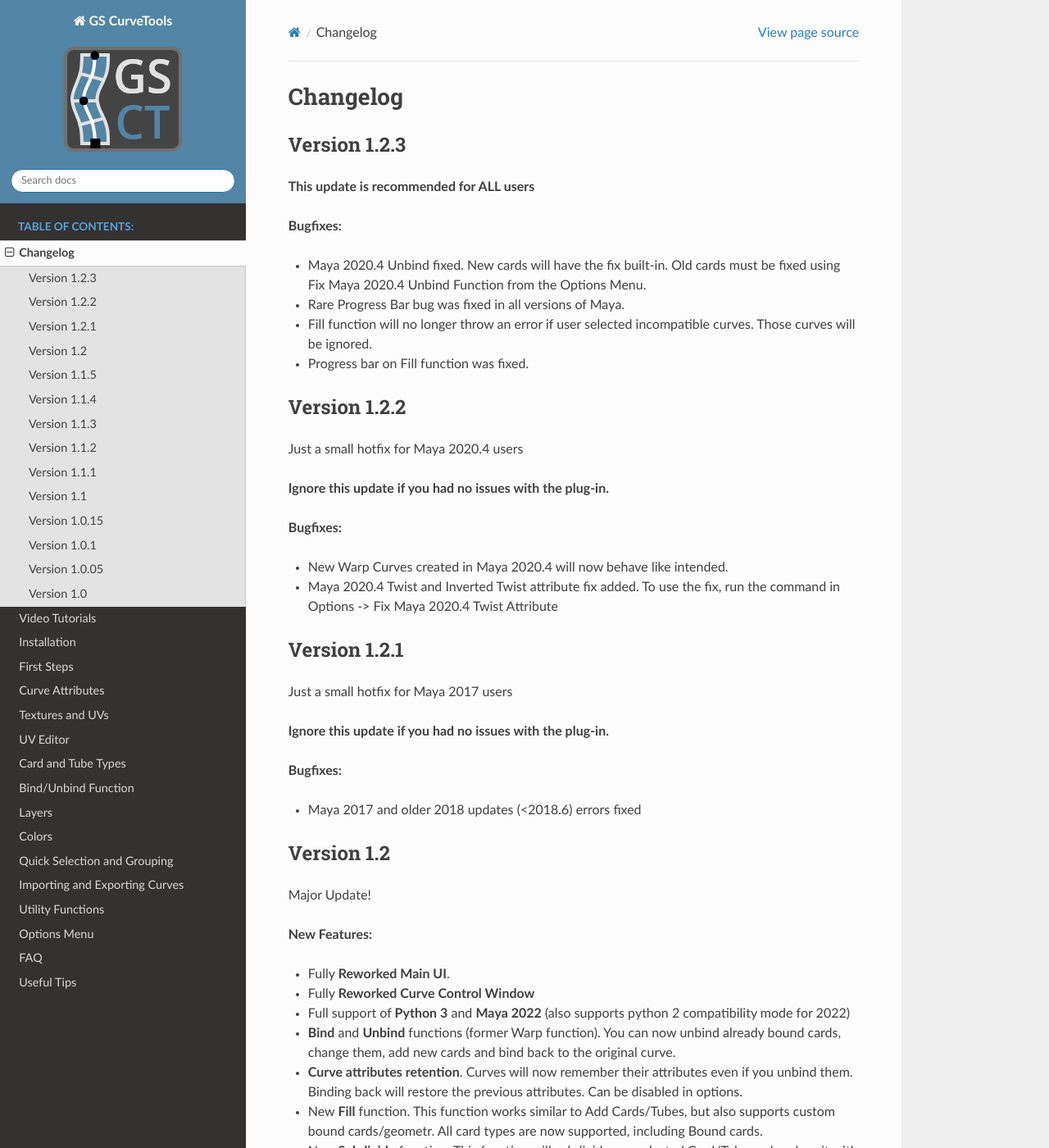
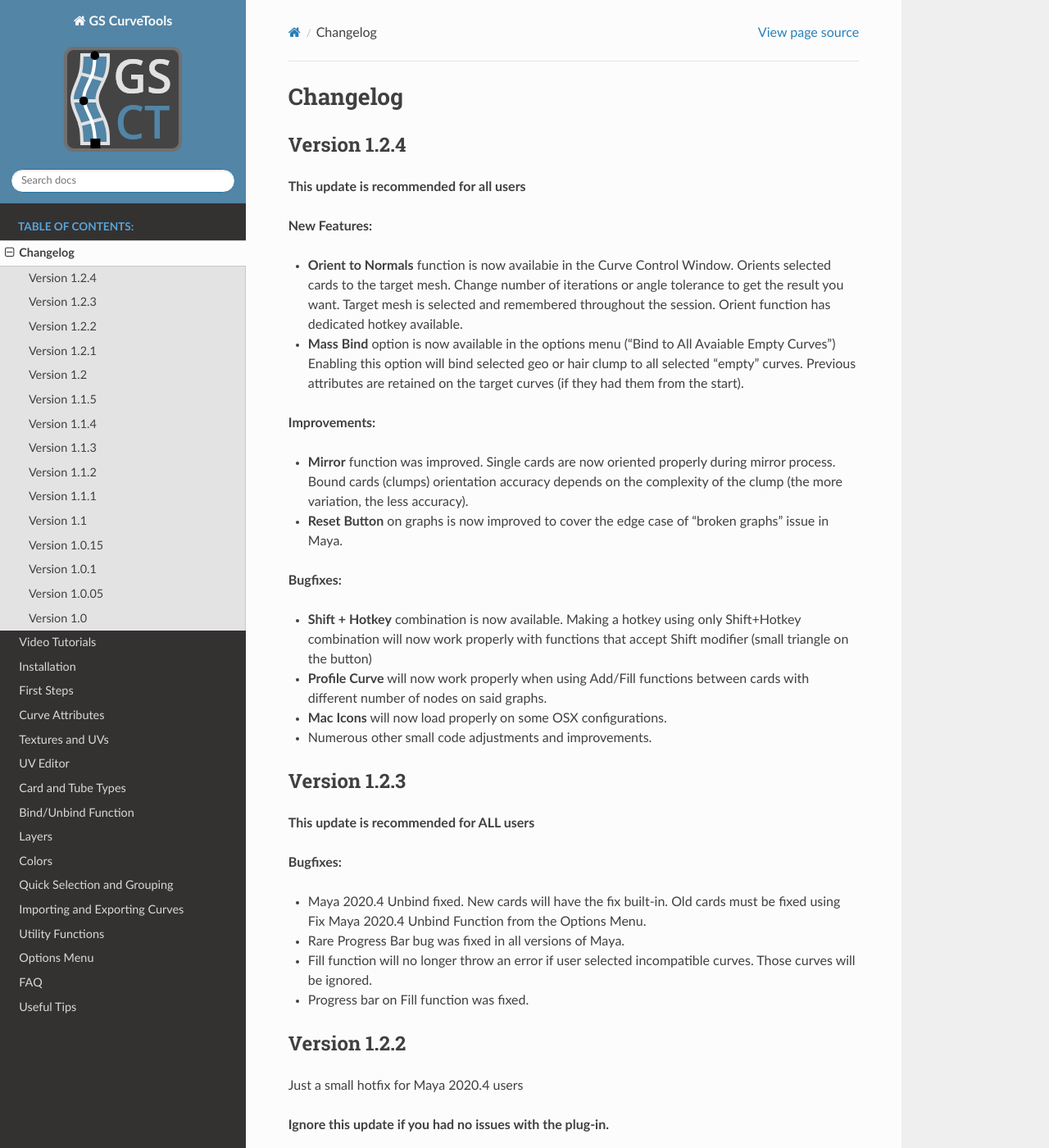
Before and after one commit to Video-Nomad/gs-curvetools-docs, a Sphinx documentation site: the page built from docs/source/changelog.rst, in a window 1280 px wide and 1400 px high. Shown: the whole window at 82% size. Built offline with Sphinx 7.4.7 and the Read the Docs theme 2.0.0, drawn with Linux system fonts in a browser that asks for light colours; pages that are not in the unit, such as notebooks, are missing from menus.

Commit message:
v1.2.4 changelog

```diff
--- a/docs/source/changelog.rst
+++ b/docs/source/changelog.rst
@@ -3,6 +3,30 @@
 #########
 Changelog
 #########
+
+Version 1.2.4
+^^^^^^^^^^^^^
+
+**This update is recommended for all users**
+
+**New Features:**
+
+- **Orient to Normals** function is now availabie in the Curve Control Window. Orients selected cards to the target mesh. Change number of iterations or angle tolerance to get the result you want. Target mesh is selected and remembered throughout the session. Orient function has dedicated hotkey available.
+
+- **Mass Bind** option is now available in the options menu ("Bind to All Avaiable Empty Curves") Enabling this option will bind selected geo or hair clump to all selected "empty" curves. Previous attributes are retained on the target curves (if they had them from the start).
+
+**Improvements:**
+
+- **Mirror** function was improved. Single cards are now oriented properly during mirror process. Bound cards (clumps) orientation accuracy depends on the complexity of the clump (the more variation, the less accuracy).
+- **Reset Button** on graphs is now improved to cover the edge case of "broken graphs" issue in Maya.
+
+**Bugfixes:**
+
+- **Shift + Hotkey** combination is now available. Making a hotkey using only Shift+Hotkey combination will now work properly with functions that accept Shift modifier (small triangle on the button)
+- **Profile Curve** will now work properly when using Add/Fill functions between cards with different number of nodes on said graphs.
+- **Mac Icons** will now load properly on some OSX configurations.
+- Numerous other small code adjustments and improvements.
+
 
 Version 1.2.3
 ^^^^^^^^^^^^^
```
